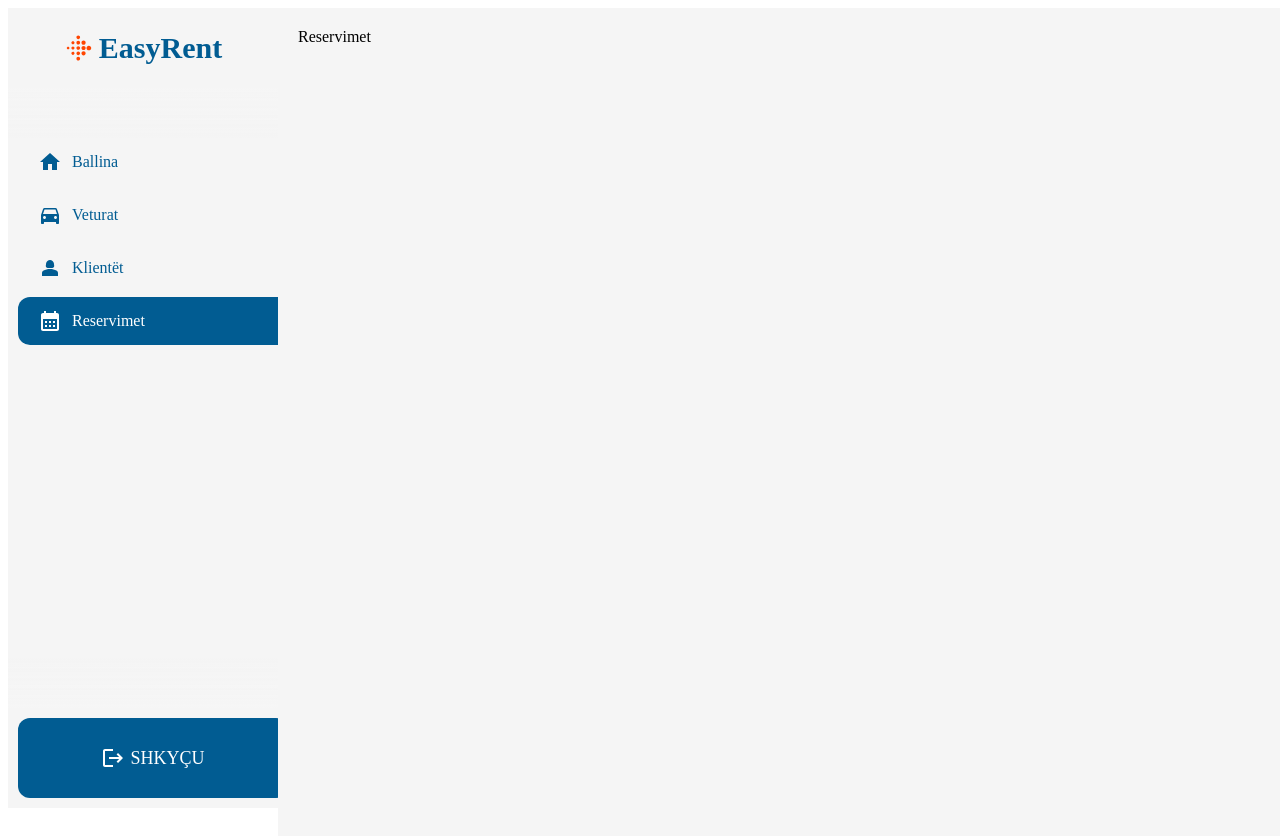
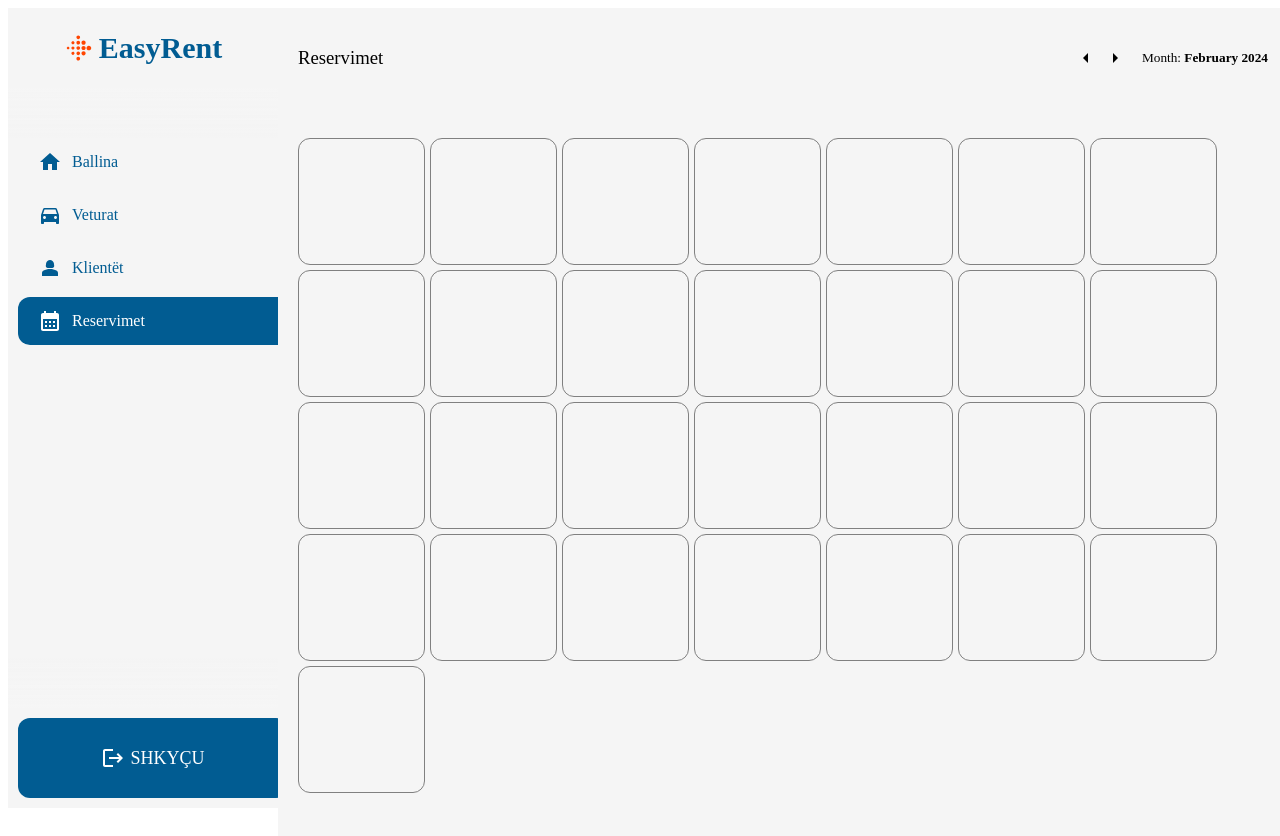
Before and after one commit to artzymeri/easy-rent, a Next.js app: page /reservimet in a window 1280 px wide. Shown: the top 836 px of the page. Built offline with nearby package versions, Linux system fonts and the light colour scheme.

Commit message:
Started to implement the event-calendar to reservimet.js

```diff
--- a/package.json
+++ b/package.json
@@ -15,6 +15,7 @@
     "@mui/material": "^5.15.10",
     "@mui/x-data-grid": "^6.19.5",
     "@types/react": "^18.2.55",
+    "dayjs": "^1.11.10",
     "next": "14.1.0",
     "react": "^18.2.0",
     "react-dom": "^18"
--- a/pages/klientet.js
+++ b/pages/klientet.js
@@ -70,7 +70,7 @@ const Klientet = () => {
               paginationModel: { page: 0, pageSize: 10 },
             },
           }}
-          pageSizeOptions={[10, 20]}
+          pageSizeOptions={[5, 10, 20]}
           checkboxSelection
         />
       </div>
--- a/pages/reservimet.js
+++ b/pages/reservimet.js
@@ -1,10 +1,67 @@
 import Sidebar from "@/app/Components/Sidebar";
-import React from "react";
+import { ArrowLeft, ArrowRight } from "@mui/icons-material";
+import React, { useState } from "react";
+import dayjs from "dayjs";
 
 const Reservimet = () => {
+
+  const [currentMonth, setCurrentMonth] = useState(dayjs()); // Initialize with current month using dayjs
+
+  // Function to generate an array of objects representing each day of the month
+  const generateDaysInMonth = (month) => {
+    const daysInMonth = month.daysInMonth();
+    const firstDayOfMonth = month.startOf('month');
+    const daysArray = [];
+
+    for (let i = 0; i < daysInMonth; i++) {
+      const day = firstDayOfMonth.add(i, 'day');
+      daysArray.push({
+        date: day,
+        // Add any additional properties you may need
+      });
+    }
+
+    return daysArray;
+  };
+
+  // Generate array of objects representing each day of the current month
+  const daysInMonth = generateDaysInMonth(currentMonth);
+
+  const formatMonth = (month) => {
+    return month.format('MMMM YYYY'); // Use dayjs formatting function to display month and year
+  };
+
+  const previousMonth = () => {
+    const newMonth = currentMonth.subtract(1, 'month'); // Use dayjs subtract function to move to previous month
+    setCurrentMonth(newMonth);
+  };
+
+  const nextMonth = () => {
+    const newMonth = currentMonth.add(1, 'month'); // Use dayjs add function to move to next month
+    setCurrentMonth(newMonth);
+  };
+
   return (
     <Sidebar>
-      <div>Reservimet</div>
+      <div style={{ display: 'flex', flexDirection: 'column', alignItems: 'center'}}>
+        <div style={{display: 'flex', justifyContent: 'space-between', alignItems: 'center', width: '100%'}}>
+          <h3 style={{fontWeight: '400'}}>Reservimet</h3>
+          <div style={{display: 'flex', gap: '15px', alignItems: 'center'}}>
+            <div style={{ display: 'flex', gap: '5px'}}>
+              <ArrowLeft onClick={previousMonth} style={{cursor: 'pointer'}} />
+              <ArrowRight onClick={nextMonth} style={{cursor: 'pointer'}} />
+            </div>
+            <h5><span style={{fontWeight: '300'}}>Month: </span>{formatMonth(currentMonth)}</h5>
+          </div>
+        </div>
+        <div style={{display: 'flex', flexWrap: 'wrap', width: '100%', marginTop: '50px', gap: '5px'}}>
+          {daysInMonth.map((day)=>{
+            return (
+              <div style={{display: 'flex', flexGrow: '0', content: '', border: '1px solid gray', height: '125px', flexBasis: '125px', borderRadius: '12px'}}></div>
+            )
+          })}
+        </div>
+      </div>
     </Sidebar>
   );
 };
```
Also changed, not shown: 1 other file (tests, documents, lock files or other folders).
